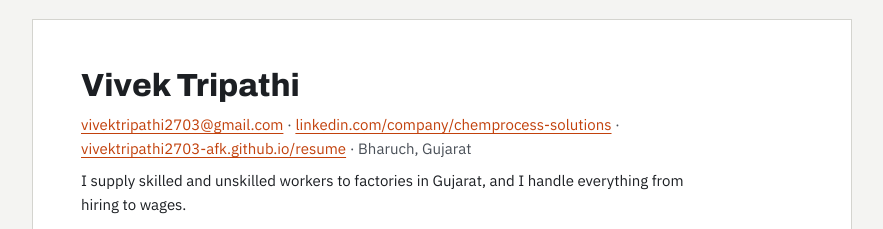
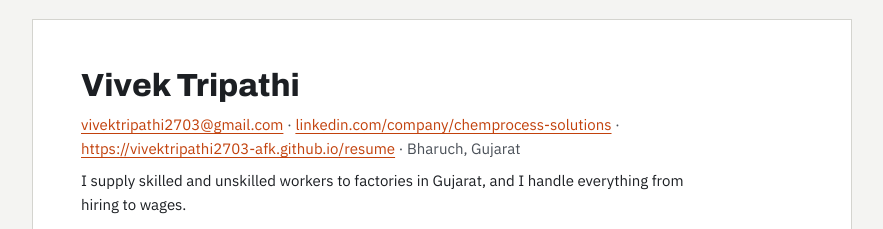
Before and after one commit to vivektripathi2703-afk/resume, a plain HTML site: page index.html in a window 1280 px wide. Shown: the part 1440-1669 px from the top of the page, without its empty margins (56-939 px from the left). Drawn offline with Linux system fonts and the light colour scheme.

Commit message:
Show the resume website as a full https:// link

```diff
--- a/index.html
+++ b/index.html
@@ -83,7 +83,7 @@
         <p class="sheet-contact">
           <a href="mailto:vivektripathi2703@gmail.com">vivektripathi2703@gmail.com</a> ·
           <a href="https://www.linkedin.com/company/chemprocess-solutions/">linkedin.com/company/chemprocess-solutions</a> ·
-          <a href="https://vivektripathi2703-afk.github.io/resume/">vivektripathi2703-afk.github.io/resume</a> ·
+          <a href="https://vivektripathi2703-afk.github.io/resume/">https://vivektripathi2703-afk.github.io/resume</a> ·
           Bharuch, Gujarat
         </p>
         <p>I supply skilled and unskilled workers to factories in Gujarat, and I handle everything from hiring to wages.</p>
```
Also changed, not shown: 1 other file.
